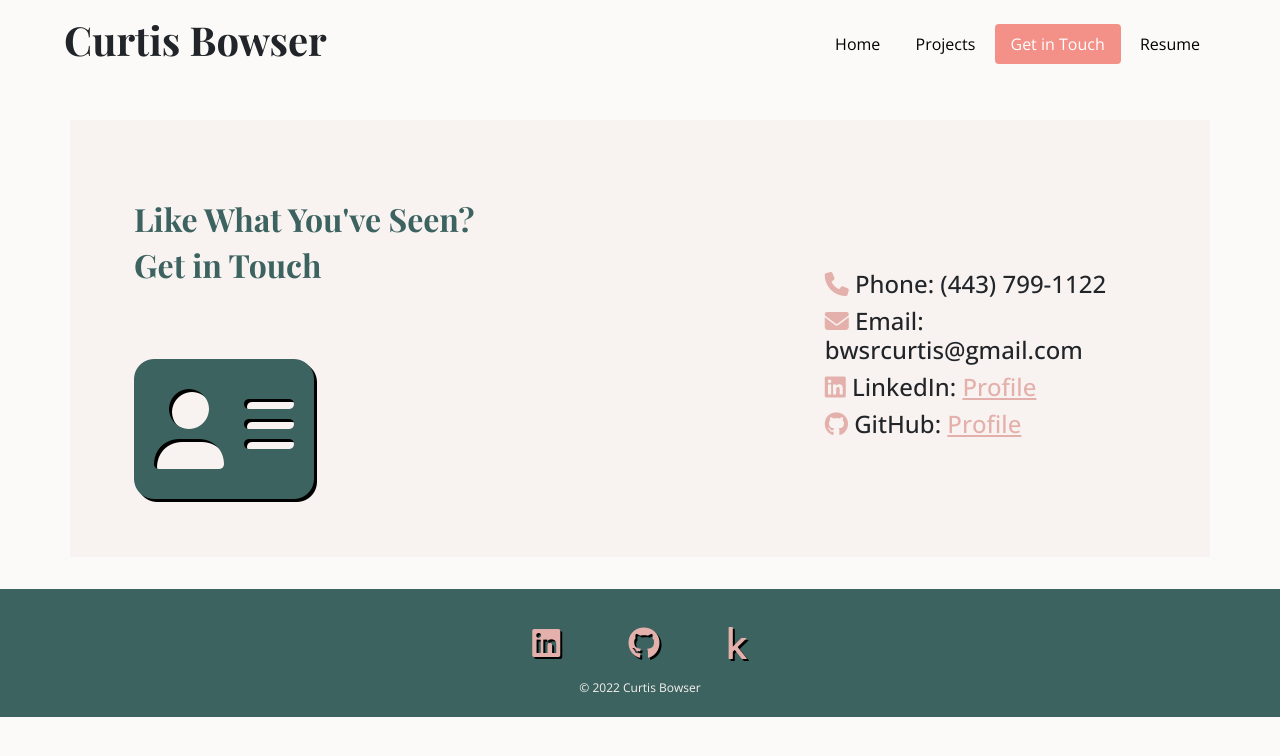
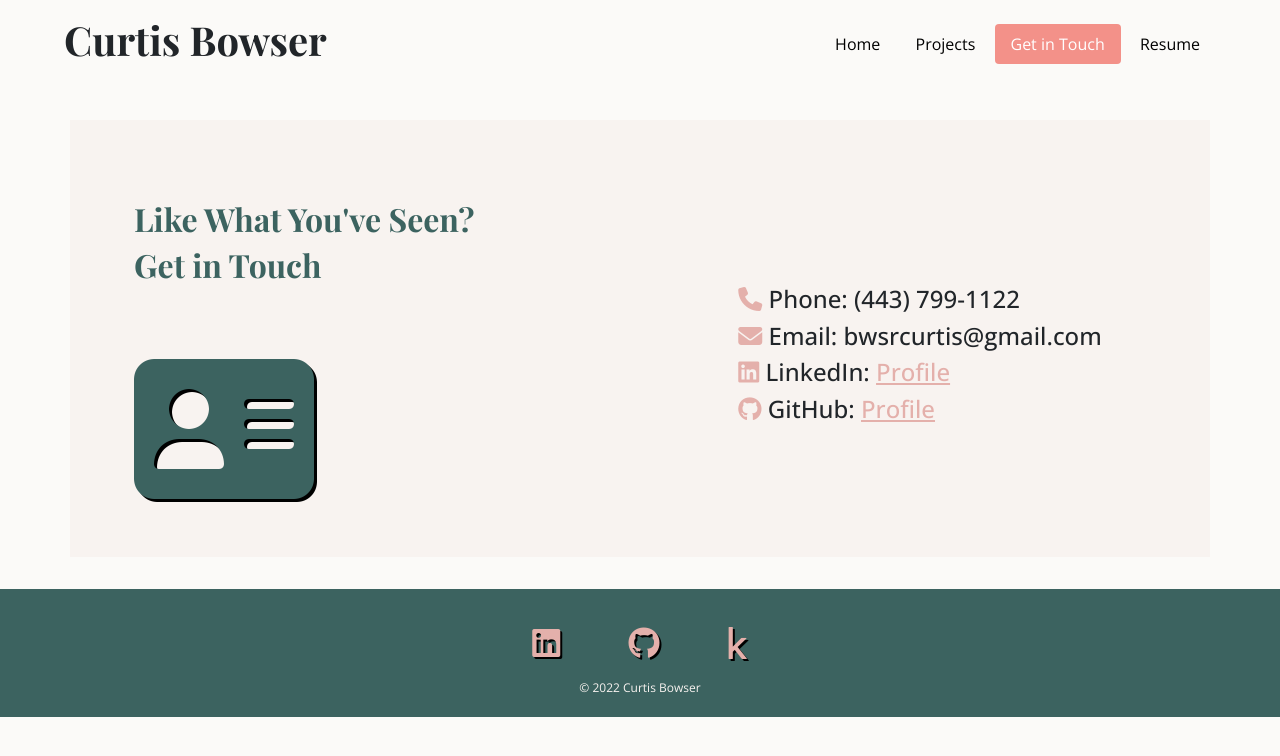
Before and after one commit to bwsrcurtis/Portfolio-Site, a plain HTML site: page contact.html in a window 1280 px wide. Drawn offline with nearby package versions, Linux system fonts and the light colour scheme.

Commit message:
Update contact.html

```diff
--- a/contact.html
+++ b/contact.html
@@ -82,14 +82,14 @@
     <div class="contact-div">
       <div class="contact-container container">
         <div class="row align-items-center justify-content-md-center">
-          <div class="col-md-8 title-col">
+          <div class="col-md-7 title-col">
             <h2 class="contact-title">Like What You've Seen?</h2>
             <h2 class="contact-title2">Get in Touch</h2>
 
           <h4>
             <i class="address fa-solid fa-address-card"></i></h4>
           </div>
-          <div class="col-md-4 body-col">
+          <div class="col-md-5 body-col">
             <h4 class="contact-text">
               <i class="fa fa-solid fa-phone"></i> Phone:
               (443) 799-1122
```
